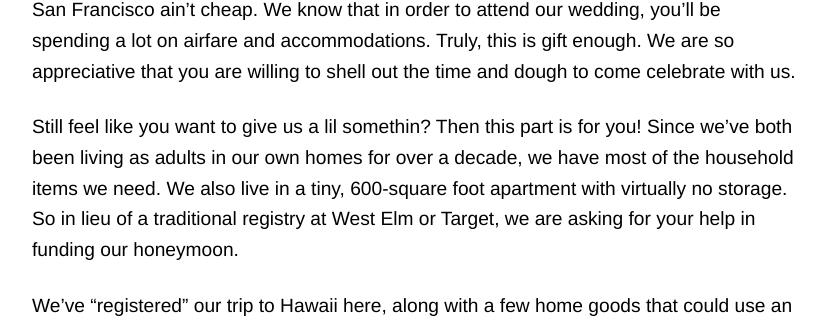
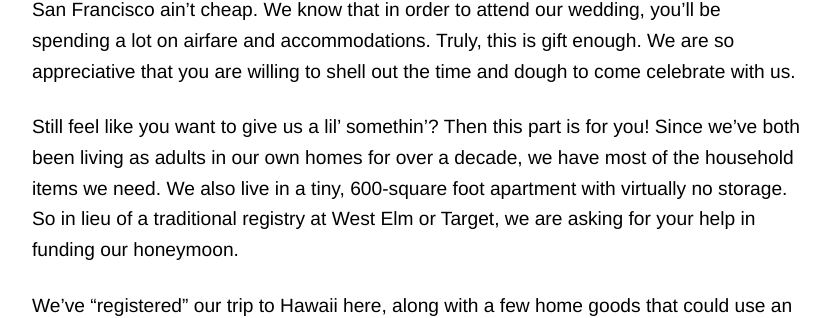
Before and after one commit to nkadlac/alieplusnate.com, a Jekyll site: the page built from registry.md, in a window 1280 px wide. Shown: the part 301-619 px from the top of the page, without its empty margins (224-1054 px from the left). Built offline with Jekyll 4.4.1, drawn with Linux system fonts in a browser that asks for light colours; some web fonts are replaced.

```diff
--- a/registry.md
+++ b/registry.md
@@ -7,7 +7,7 @@ layout: page
 
 San Francisco ain't cheap. We know that in order to attend our wedding, you'll be spending a lot on airfare and accommodations. Truly, this is gift enough. We are so appreciative that you are willing to shell out the time and dough to come celebrate with us.
 
-Still feel like you want to give us a lil somethin? Then this part is for you! Since we've both been living as adults in our own homes for over a decade, we have most of the household items we need. We also live in a tiny, 600-square foot apartment with virtually no storage. So in lieu of a traditional registry at West Elm or Target, we are asking for your help in funding our honeymoon.
+Still feel like you want to give us a lil' somethin'? Then this part is for you! Since we've both been living as adults in our own homes for over a decade, we have most of the household items we need. We also live in a tiny, 600-square foot apartment with virtually no storage. So in lieu of a traditional registry at West Elm or Target, we are asking for your help in funding our honeymoon.
 
 We've "registered" our trip to Hawaii here, along with a few home goods that could use an upgrade.
 [Blueprint Registry](https://www.blueprintregistry.com/registry/AliePlusNate)
```
